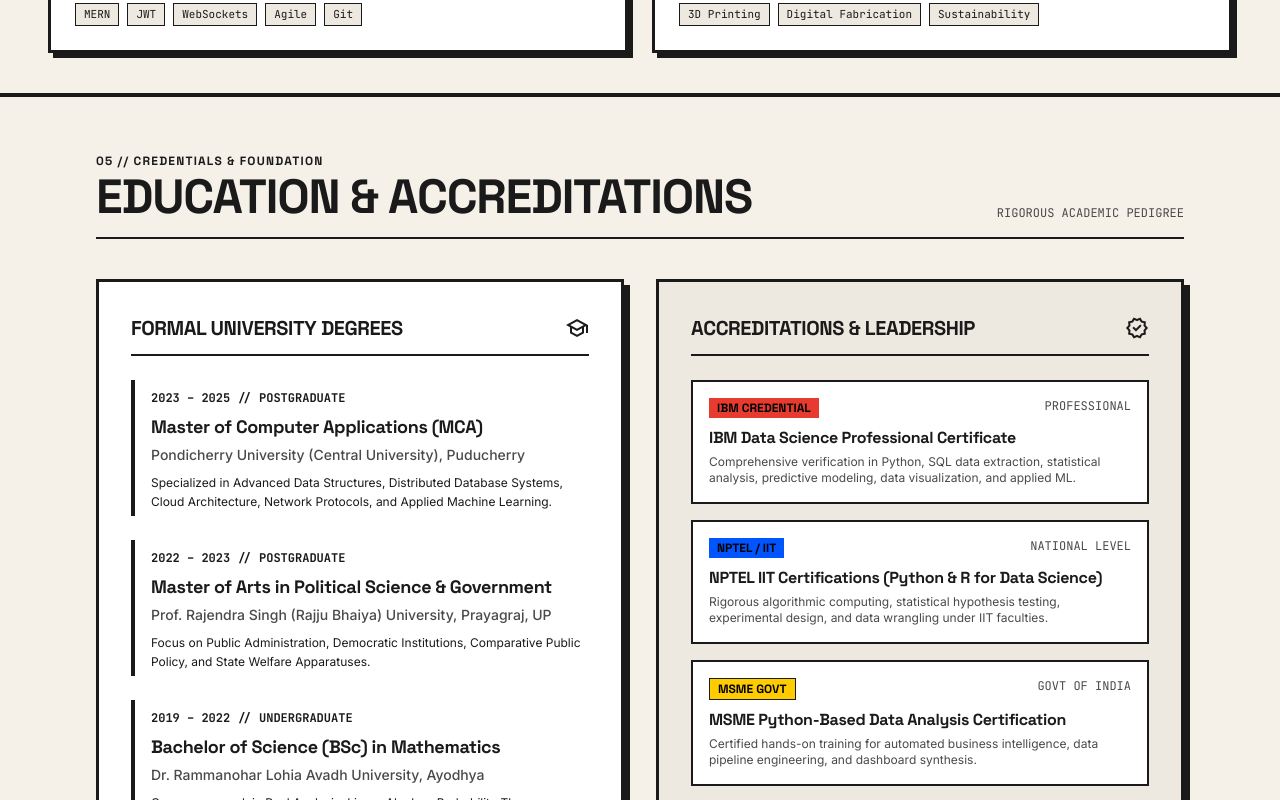
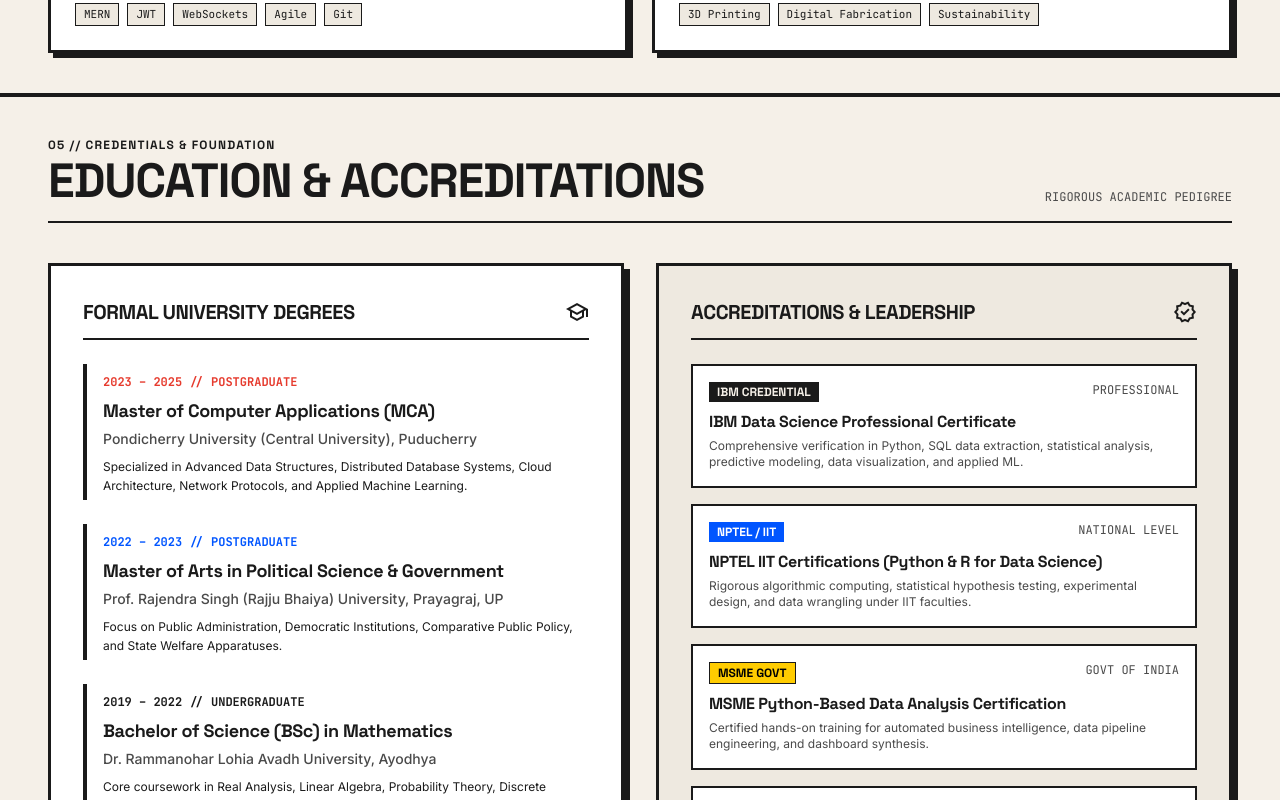
Before and after one commit to adityapandey2002/Portfolio, a Next.js app: page / in a window 1280 px wide. Shown: the part 3480-4280 px from the top of the page. Built offline with nearby package versions, Linux system fonts and the light colour scheme.

Commit message:
feat(home): restyle credentials section for both themes

```diff
--- a/src/components/sections/Education.tsx
+++ b/src/components/sections/Education.tsx
@@ -14,21 +14,21 @@
 const DEGREES = [
   {
     period: '2023 – 2025 // POSTGRADUATE',
-    accent: 'text-primary dark:text-white',
+    accent: 'text-secondary',
     degree: 'Master of Computer Applications (MCA)',
     school: 'Pondicherry University (Central University), Puducherry',
     desc: 'Specialized in Advanced Data Structures, Distributed Database Systems, Cloud Architecture, Network Protocols, and Applied Machine Learning.',
   },
   {
     period: '2022 – 2023 // POSTGRADUATE',
-    accent: 'text-primary dark:text-white',
+    accent: 'text-tertiary',
     degree: 'Master of Arts in Political Science & Government',
     school: 'Prof. Rajendra Singh (Rajju Bhaiya) University, Prayagraj, UP',
     desc: 'Focus on Public Administration, Democratic Institutions, Comparative Public Policy, and State Welfare Apparatuses.',
   },
   {
     period: '2019 – 2022 // UNDERGRADUATE',
-    accent: 'text-primary dark:text-white',
+    accent: 'text-primary dark:text-[#facc15]',
     degree: 'Bachelor of Science (BSc) in Mathematics',
     school: 'Dr. Rammanohar Lohia Avadh University, Ayodhya',
     desc: 'Core coursework in Real Analysis, Linear Algebra, Probability Theory, Discrete Mathematics, and Numerical Methods.',
@@ -38,21 +38,21 @@ const DEGREES = [
 const CERTS = [
   {
     badge: 'IBM CREDENTIAL',
-    badgeBg: 'bg-accent-red dark:bg-accent-red text-black dark:text-black',
+    badgeBg: 'bg-primary text-on-primary dark:bg-[#facc15] dark:text-[#121214]',
     level: 'PROFESSIONAL',
     title: 'IBM Data Science Professional Certificate',
     desc: 'Comprehensive verification in Python, SQL data extraction, statistical analysis, predictive modeling, data visualization, and applied ML.',
   },
   {
     badge: 'NPTEL / IIT',
-    badgeBg: 'bg-accent-blue dark:bg-accent-blue text-black dark:text-black',
+    badgeBg: 'bg-tertiary text-white dark:text-[#121214]',
     level: 'NATIONAL LEVEL',
     title: 'NPTEL IIT Certifications (Python & R for Data Science)',
     desc: 'Rigorous algorithmic computing, statistical hypothesis testing, experimental design, and data wrangling under IIT faculties.',
   },
   {
     badge: 'MSME GOVT',
-    badgeBg: 'bg-accent-yellow dark:bg-accent-yellow border border-primary dark:border-white text-black dark:text-black',
+    badgeBg: 'bg-accent-yellow dark:bg-accent-yellow border border-primary dark:border-[#3f3f46] text-black dark:text-black',
     level: 'GOVT OF INDIA',
     title: 'MSME Python-Based Data Analysis Certification',
     desc: 'Certified hands-on training for automated business intelligence, data pipeline engineering, and dashboard synthesis.',
@@ -68,12 +68,12 @@ const CERTS = [
 
 export function Education() {
   return (
-    <section id="education" className="border-b-4 border-primary dark:border-white bg-surface dark:bg-surface-dark py-10 px-4 sm:px-8 lg:px-12">
-      <div className="max-w-7xl mx-auto space-y-10 py-4 sm:px-8 lg:px-12">
+    <section id="education" className="border-b-4 border-primary dark:border-[#3f3f46] bg-surface dark:bg-[#161619] py-10 px-4 sm:px-8 lg:px-12">
+      <div className="max-w-7xl mx-auto space-y-10">
         {/* Section Header */}
-        <div className="flex flex-col sm:flex-row sm:items-end justify-between gap-4 border-b-2 border-primary dark:border-white pb-4">
+        <div className="flex flex-col sm:flex-row sm:items-end justify-between gap-4 border-b-2 border-primary dark:border-[#3f3f46] pb-4">
           <div>
-            <span className="font-headline text-xs font-bold uppercase tracking-widest text-primary dark:text-white block">
+            <span className="font-headline text-xs font-bold uppercase tracking-widest text-primary dark:text-[#facc15] block">
               05 // CREDENTIALS & FOUNDATION
             </span>
             <h2 className="font-headline text-3xl sm:text-5xl font-bold uppercase tracking-tight text-on-surface dark:text-on-surface mt-1">
@@ -87,14 +87,14 @@ export function Education() {
 
         <div className="grid grid-cols-1 lg:grid-cols-2 gap-8 items-start">
           {/* Left: Formal Degrees */}
-          <div className="border-3 border-primary dark:border-white bg-surface-container-lowest dark:bg-surface-low p-6 sm:p-8 shadow-[6px_6px_0px_#1a1a1a] dark:shadow-[6px_6px_0px_#ffffff] space-y-6">
-            <div className="flex items-center justify-between border-b-2 border-primary dark:border-white pb-3">
+          <div className="border-3 border-primary dark:border-[#3f3f46] bg-surface-container-lowest dark:bg-[#0f0f11] p-6 sm:p-8 shadow-[6px_6px_0px_#1a1a1a] dark:shadow-[6px_6px_0px_#000000] space-y-6">
+            <div className="flex items-center justify-between border-b-2 border-primary dark:border-[#3f3f46] pb-3">
               <h3 className="font-headline text-xl font-bold uppercase text-on-surface dark:text-on-surface">Formal University Degrees</h3>
               <span className="material-symbols-outlined text-primary dark:text-white">school</span>
             </div>
             <div className="space-y-6">
               {DEGREES.map((deg) => (
-                <div key={deg.degree} className="border-l-4 border-primary dark:border-white pl-4 py-1 space-y-1">
+                <div key={deg.degree} className="border-l-4 border-primary dark:border-[#3f3f46] pl-4 py-1 space-y-1">
                   <span className={`font-mono text-xs font-bold ${deg.accent} uppercase`}>
                     {deg.period}
                   </span>
@@ -107,14 +107,14 @@ export function Education() {
           </div>
 
           {/* Right: Accreditations & Leadership */}
-          <div className="border-3 border-primary dark:border-white bg-surface-container dark:bg-surface-container p-6 sm:p-8 shadow-[6px_6px_0px_#1a1a1a] dark:shadow-[6px_6px_0px_#ffffff] space-y-6">
-            <div className="flex items-center justify-between border-b-2 border-primary dark:border-white pb-3">
+          <div className="border-3 border-primary dark:border-[#3f3f46] bg-surface-container dark:bg-[#202024] p-6 sm:p-8 shadow-[6px_6px_0px_#1a1a1a] dark:shadow-[6px_6px_0px_#000000] space-y-6">
+            <div className="flex items-center justify-between border-b-2 border-primary dark:border-[#3f3f46] pb-3">
               <h3 className="font-headline text-xl font-bold uppercase text-on-surface dark:text-on-surface">Accreditations & Leadership</h3>
               <span className="material-symbols-outlined text-primary dark:text-white">verified</span>
             </div>
             <div className="space-y-4">
               {CERTS.map((cert) => (
-                <div key={cert.title} className="bg-surface-container-lowest dark:bg-surface-low p-4 border-2 border-primary dark:border-white">
+                <div key={cert.title} className="bg-surface-container-lowest dark:bg-[#0f0f11] p-4 border-2 border-primary dark:border-[#3f3f46]">
                   <div className="flex justify-between items-start">
                     <span className={`px-2 py-0.5 font-headline text-xs font-bold uppercase ${cert.badgeBg}`}>
                       {cert.badge}
```
